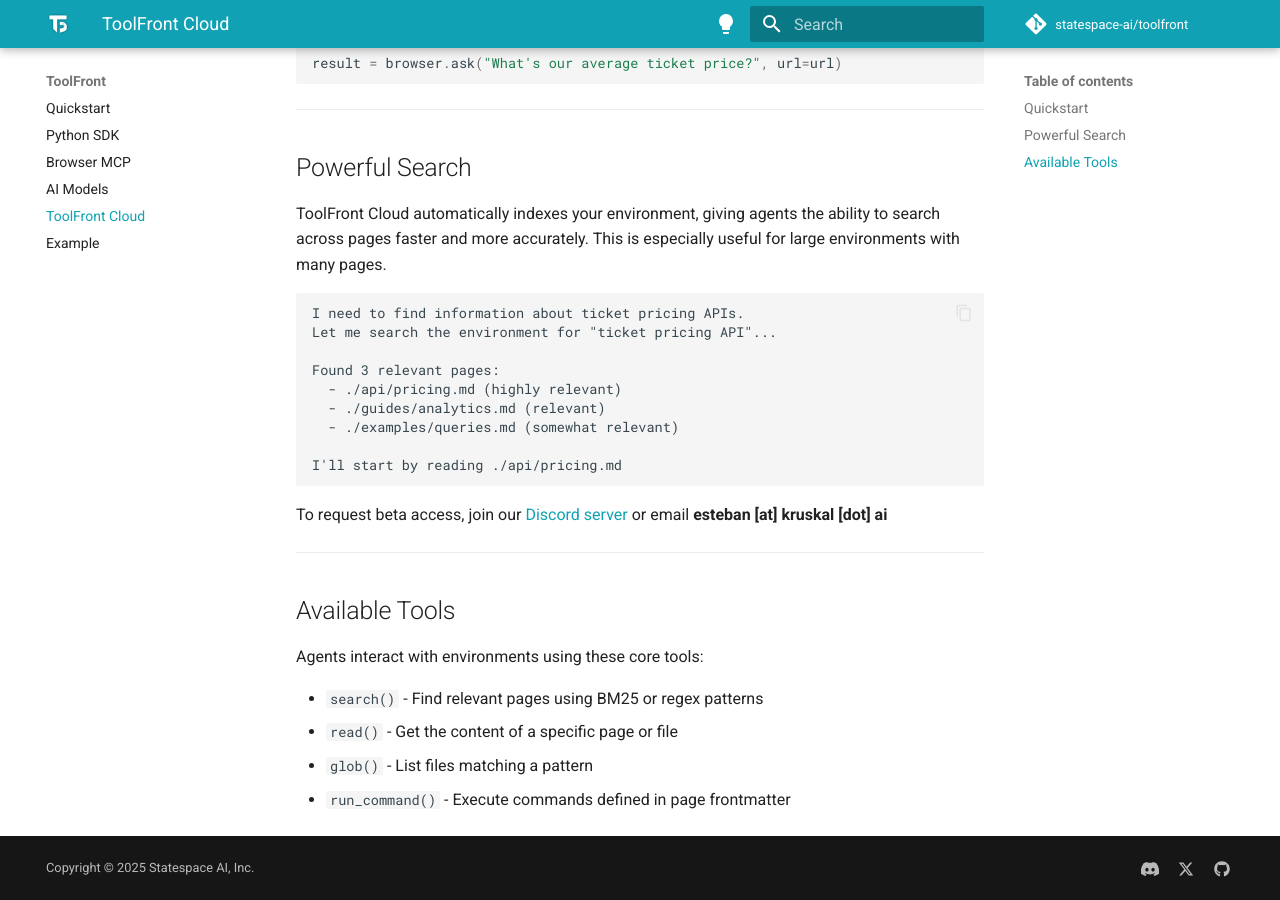
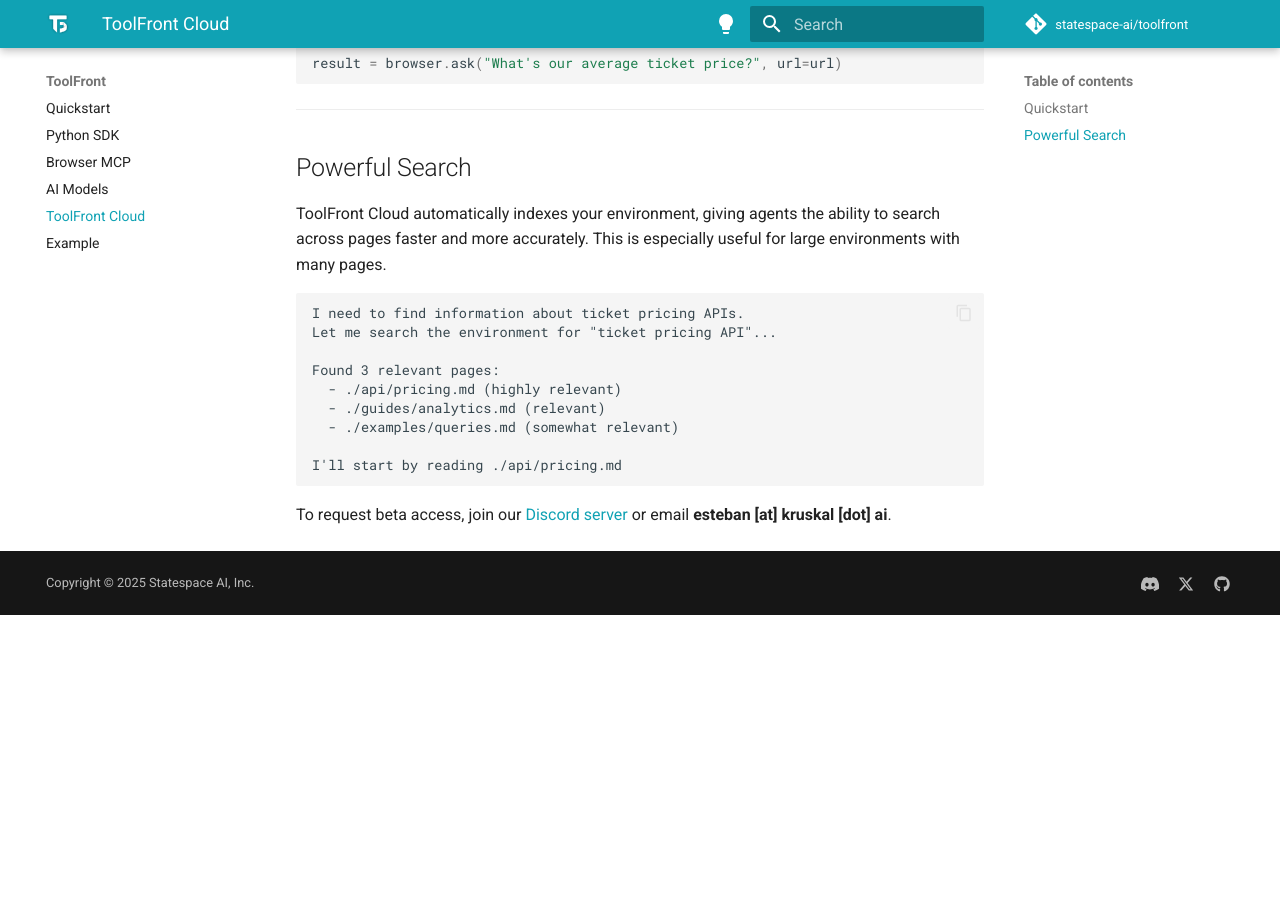
Before and after one commit to statespace-ai/toolfront, an MkDocs documentation site: the page built from docs/pages/toolfront_cloud.md, in a window 1280 px wide and 900 px high, scrolled down 578 px. Built offline with MkDocs 1.6.1 and Material for MkDocs 9.7.7, drawn with Linux system fonts in a browser that asks for light colours; comment, search, counter and statistics services are not loaded; after the commit the page ends 1193 px from its top, so only the background shows below that.

````diff
--- a/docs/pages/toolfront_cloud.md
+++ b/docs/pages/toolfront_cloud.md
@@ -40,15 +40,4 @@ Found 3 relevant pages:
 I'll start by reading ./api/pricing.md
 ```
 
-To request beta access, join our [Discord server](https://discord.gg/rRyM7zkZTf) or  email  **esteban [at] kruskal [dot] ai**
-
----
-
-## Available Tools
-
-Agents interact with environments using these core tools:
-
-- `search()` - Find relevant pages using BM25 or regex patterns
-- `read()` - Get the content of a specific page or file
-- `glob()` - List files matching a pattern
-- `run_command()` - Execute commands defined in page frontmatter
+To request beta access, join our [Discord server](https://discord.gg/rRyM7zkZTf) or  email  **esteban [at] kruskal [dot] ai**.
````
Also changed, not shown: docs/index.md (+1 -1 lines), docs/pages/example.md (+1 -1 lines).
